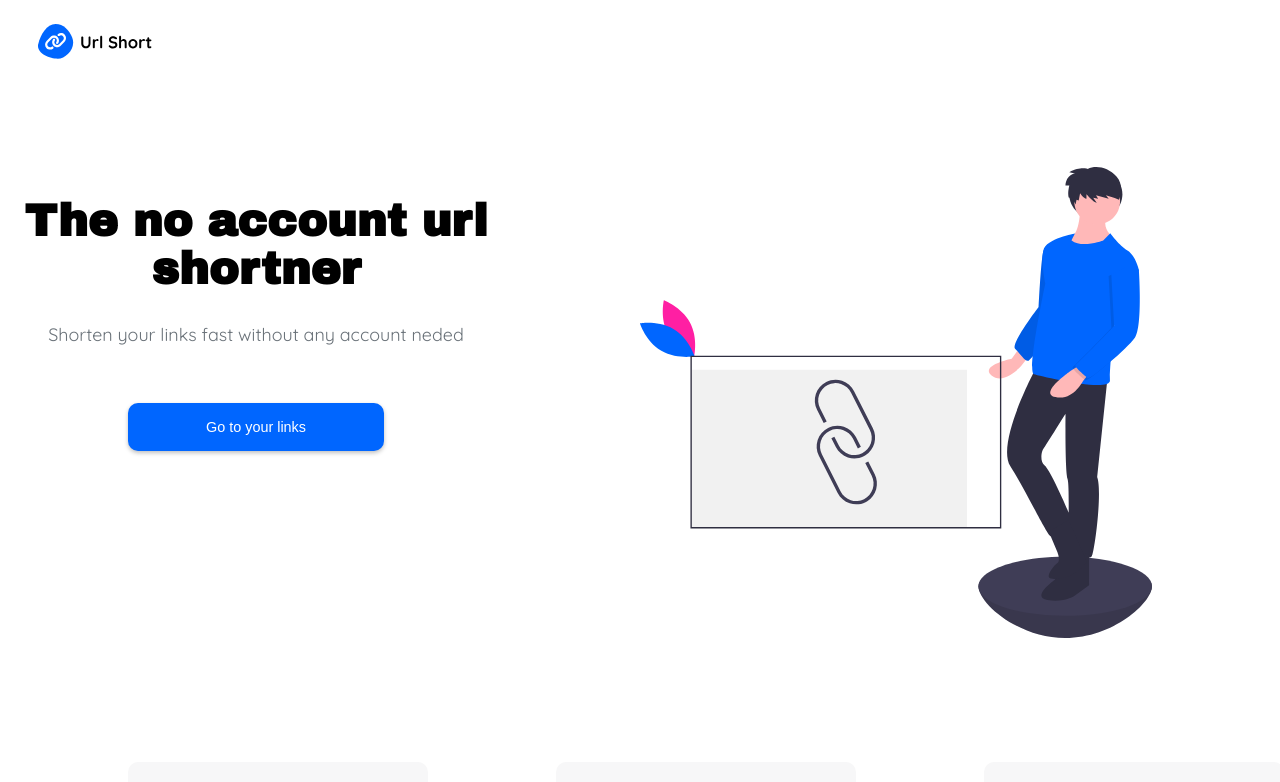
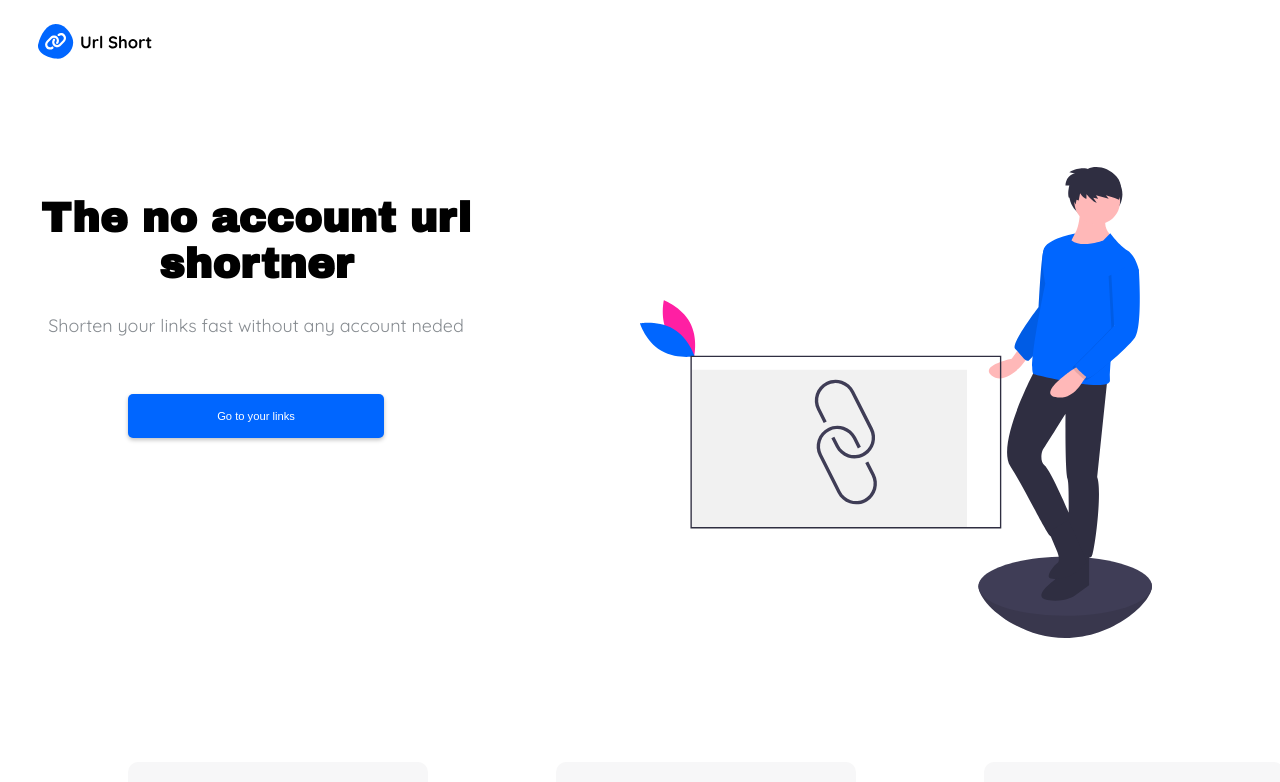
Before and after one commit to pavece/pavece-urlShort, a React (Vite) app in the folder urlShort-frontend/: page / in a window 1280 px wide. Shown: the top 782 px of the page. Built offline with nearby package versions, Linux system fonts and the light colour scheme.

Commit message:
display no elements component added

```diff
--- a/urlShort-frontend/src/styles/app.css
+++ b/urlShort-frontend/src/styles/app.css
@@ -3,6 +3,10 @@ body {
   padding: 0;
   font-family: "Quicksand", sans-serif;
   scroll-behavior: smooth;
+}
+
+body h1 {
+  font-size: calc(0.8rem + 0.5vw);
 }
 
 nav {
@@ -15,14 +19,20 @@ button {
   background-color: #0066ff;
   color: #ffff;
   border: none;
-  font-size: calc(0.5rem + 0.5vw);
-  border-radius: 10px;
+  font-size: calc(0.3rem + 0.5vw);
+  border-radius: 5px;
   padding: 2vh 0;
   cursor: pointer;
   -webkit-transition: all 0.5s;
   transition: all 0.5s;
   -webkit-box-shadow: 0px 2px 4px rgba(0, 0, 0, 0.25);
           box-shadow: 0px 2px 4px rgba(0, 0, 0, 0.25);
+}
+
+button:hover {
+  -webkit-transition: all 0.5s;
+  transition: all 0.5s;
+  background-color: #0066ffcc;
 }
 
 .nav-logo {
@@ -45,22 +55,16 @@ button {
 
 .hero-section .hero-text h1 {
   font-family: "Archivo Black", sans-serif;
-  font-size: calc(1.2rem + 2vw);
+  font-size: calc(1rem + 2vw);
 }
 
 .hero-section .hero-text p {
-  color: #6a7279;
+  color: #878c91;
   font-size: calc(0.8rem + 0.4vw);
 }
 
 .hero-section .hero-info {
   text-align: center;
-}
-
-.hero-section .hero-info button:hover {
-  -webkit-transition: all 0.5s;
-  transition: all 0.5s;
-  background-color: #0066ffcc;
 }
 
 .hero-section .hero-ilu-container img {
@@ -83,7 +87,7 @@ button {
   font-size: calc(1rem + 0.4vw);
   padding: 2vh 2vw;
   border-radius: 10px;
-  color: #6a7279;
+  color: #878c91;
 }
 
 .feature .feature-icon {
@@ -115,7 +119,7 @@ button {
 }
 
 .app-page-container {
-  padding: 1vh 1vw;
+  padding: 1vh 3vw;
   display: -ms-grid;
   display: grid;
   -ms-grid-columns: 1fr 4fr;
@@ -150,7 +154,7 @@ button {
 .url-component-container button {
   width: 40%;
   margin: 0 3%;
-  padding: 4% 1vw;
+  padding: 3% 1vw;
 }
 
 .url-component-container .delete-button {
@@ -173,4 +177,34 @@ button {
   overflow-y: scroll;
   height: 85vh;
 }
+
+/* width */
+::-webkit-scrollbar {
+  width: 0px;
+}
+
+.url-input {
+  padding: 5% 5%;
+  border: none;
+  border-radius: 5px;
+  width: 13vw;
+  margin-top: 10%;
+}
+
+.url-input:focus {
+  border: none;
+}
+
+.no-elements-container {
+  text-align: center;
+}
+
+.no-elements-container .no-elements-ilu {
+  margin-bottom: 10vh;
+  width: 20vw;
+}
+
+.loading-btn {
+  background-color: #2e78e7;
+}
 /*# sourceMappingURL=app.css.map */
--- a/urlShort-frontend/src/styles/app.scss
+++ b/urlShort-frontend/src/styles/app.scss
@@ -1,4 +1,4 @@
-$gray-font-color: #6a7279;
+$gray-font-color: #878c91;
 $accent-blue: #0066ff;
 $background-accent: #f7f7f8;
 
@@ -6,8 +6,10 @@ body {
 	margin: 0;
 	padding: 0;
 	font-family: "Quicksand", sans-serif;
-
 	scroll-behavior: smooth;
+	h1 {
+		font-size: calc(0.8rem + 0.5vw);
+	}
 }
 nav {
 	padding: 3vh 3vw;
@@ -19,13 +21,19 @@ button {
 	background-color: $accent-blue;
 	color: #ffff;
 	border: none;
-	font-size: calc(0.5rem + 0.5vw);
-	border-radius: 10px;
+	font-size: calc(0.3rem + 0.5vw);
+	border-radius: 5px;
 	padding: 2vh 0;
 	cursor: pointer;
 	transition: all 0.5s;
 	box-shadow: 0px 2px 4px rgba(0, 0, 0, 0.25);
 }
+
+button:hover {
+	transition: all 0.5s;
+	background-color: #0066ffcc;
+}
+
 .nav-logo {
 	width: 10vw;
 }
@@ -41,7 +49,7 @@ button {
 
 		h1 {
 			font-family: "Archivo Black", sans-serif;
-			font-size: calc(1.2rem + 2vw);
+			font-size: calc(1rem + 2vw);
 		}
 		p {
 			color: $gray-font-color;
@@ -50,11 +58,6 @@ button {
 	}
 	.hero-info {
 		text-align: center;
-
-		button:hover {
-			transition: all 0.5s;
-			background-color: #0066ffcc;
-		}
 	}
 	.hero-ilu-container {
 		img {
@@ -103,7 +106,7 @@ button {
 }
 
 .app-page-container {
-	padding: 1vh 1vw;
+	padding: 1vh 3vw;
 	display: grid;
 	grid-template-columns: 1fr 4fr;
 	gap: 3vw;
@@ -130,14 +133,14 @@ button {
 	button {
 		width: 40%;
 		margin: 0 3%;
-		padding: 4% 1vw;
+		padding: 3% 1vw;
 	}
 	.delete-button {
 		background-color: #ff3714;
 	}
 }
 
-.url-component-buttons{
+.url-component-buttons {
 	display: flex;
 	align-items: center;
 	justify-content: center;
@@ -147,3 +150,35 @@ button {
 	overflow-y: scroll;
 	height: 85vh;
 }
+
+//scrolbar
+
+/* width */
+::-webkit-scrollbar {
+	width: 0px;
+}
+
+.url-input {
+	padding: 5% 5%;
+	border: none;
+	border-radius: 5px;
+	width: 13vw;
+	margin-top: 10%;
+}
+
+.url-input:focus {
+	border: none;
+}
+
+.no-elements-container {
+	text-align: center;
+	.no-elements-ilu {
+		margin-bottom: 10vh;
+		width: 20vw;
+	}
+}
+
+.loading-btn {
+	background-color: #2e78e7;
+
+}
```
Also changed, not shown: urlShort-frontend/src/components/noElements.jsx (added, +12 -0 lines), urlShort-frontend/public/no-elements-ilu.svg (added), 1 other file (tests, documents, lock files or other folders).
